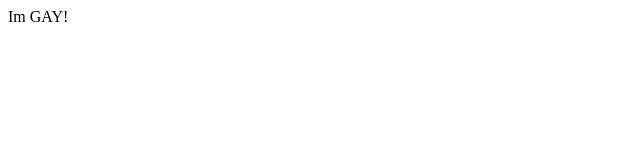
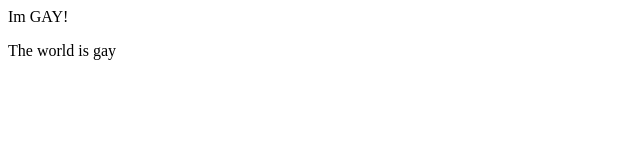
Before and after one commit to AryaVaidya08/demo-repo2, a plain HTML site: page index.html in a window 1280 px wide. Shown: the whole page, without its empty margins (0-640 px from the left). Drawn offline with Linux system fonts and the light colour scheme.

Commit message:
added to index.html

```diff
--- a/index.html
+++ b/index.html
@@ -1 +1,2 @@
 <div>Im GAY!</div>
+<p>The world is gay</p>
```
